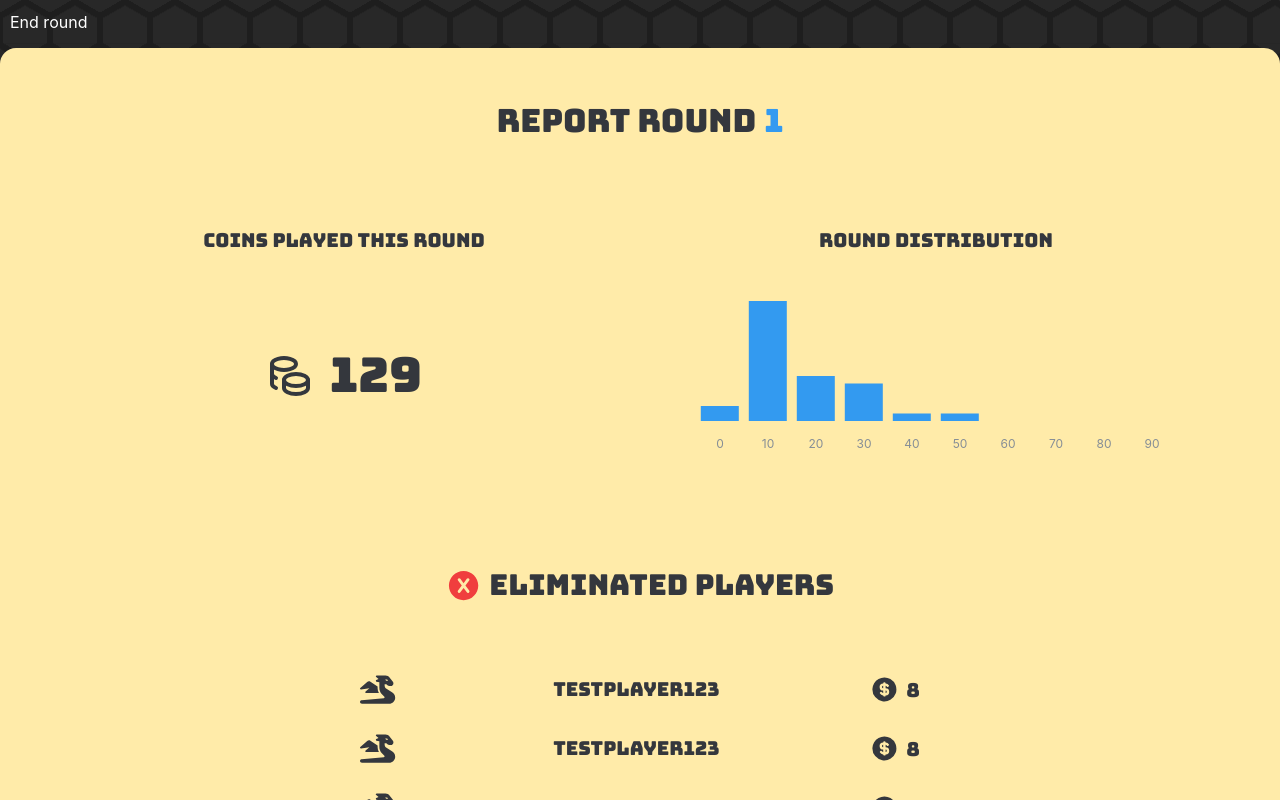
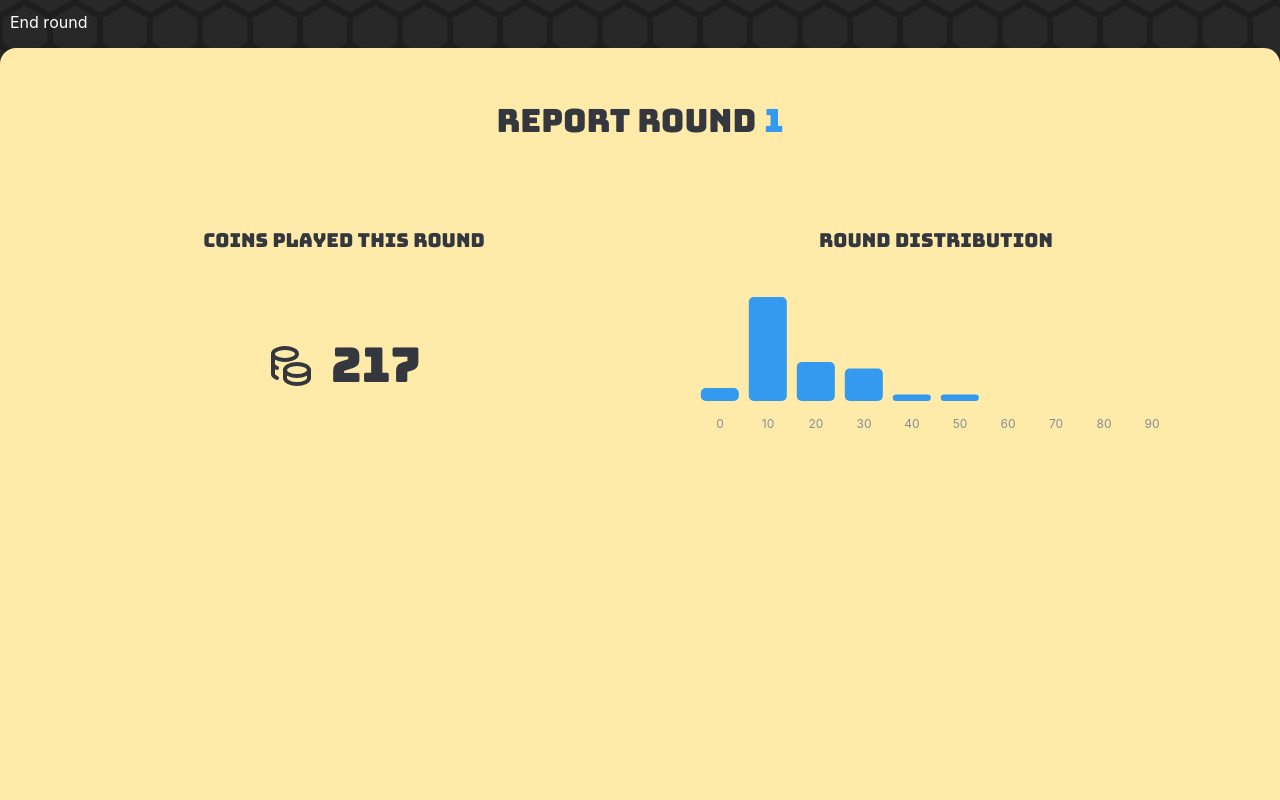
Before and after one commit to Olaelve5/coingame, a Next.js app in the folder app/: page /testing in a window 1280 px wide. Both pictures are taken after a click on the button "End round". Built offline with nearby package versions, Linux system fonts and the light colour scheme.

Commit message:
feat: update round distribution chart animation to be smoother

```diff
--- a/app/src/components/host/game/EliminationReport/EliminatedPlayers.tsx
+++ b/app/src/components/host/game/EliminationReport/EliminatedPlayers.tsx
@@ -34,10 +34,7 @@ const EliminatedPlayers = ({ playersEliminated }: EliminatedPlayersProps) => {
   };
 
   // Use test player if no real players are passed
-  const displayPlayers =
-    playersEliminated.length === 0
-      ? [testPlayer, testPlayer, testPlayer, testPlayer, testPlayer]
-      : playersEliminated;
+  const displayPlayers = playersEliminated.length === 0 ? [testPlayer] : playersEliminated;
 
   return (
     <div className={styles.container}>
--- a/app/src/components/host/game/EliminationReport/EliminationReport.tsx
+++ b/app/src/components/host/game/EliminationReport/EliminationReport.tsx
@@ -36,7 +36,7 @@ const EliminationReport = () => {
               transition={{ duration: 0.3, delay: 0.8, ease: "easeInOut" }}
             >
               <IconCoins className={styles.coinsIcon} />
-              <h2>129</h2>
+              <h2>217</h2>
             </motion.div>
           </div>
           <PlayedCoinsChart />
@@ -46,7 +46,7 @@ const EliminationReport = () => {
         <motion.div
           initial={{ opacity: 0, scale: 1 }}
           animate={{ opacity: 1, scale: 1 }}
-          transition={{ duration: 0.5, delay: 1.5, ease: "easeInOut" }}
+          transition={{ duration: 0.5, delay: 2, ease: "easeInOut" }}
         >
           <EliminatedPlayers playersEliminated={[]} />
         </motion.div>
--- a/app/src/components/host/game/EliminationReport/PlayedCoinsChart.tsx
+++ b/app/src/components/host/game/EliminationReport/PlayedCoinsChart.tsx
@@ -1,4 +1,5 @@
-import { AreaChart, BarChart } from "@mantine/charts";
+import React, { useState, useEffect } from "react";
+import { BarChart } from "@mantine/charts";
 import { useConnectionStore } from "@/store/connectionStore";
 import { getLastRoundChartData } from "@/utils/chartUtils";
 import styles from "./styles/PlayedcoinsChart.module.css";
@@ -7,32 +8,56 @@ import { motion } from "framer-motion";
 
 const PlayedCoinsChart = () => {
   const { game } = useConnectionStore();
+  const [showChart, setShowChart] = useState(false);
+  const [showLabels, setShowLabels] = useState(false);
 
   //   if (!game) return null;
 
-  //   const playersAlive = game.players.filter((player) => !player.eliminated);
+  // const playersAlive = game.players.filter((player) => !player.eliminated);
   const data = getLastRoundChartData([], 1);
+
+  useEffect(() => {
+    if (showChart) {
+      const timeout = setTimeout(() => {
+        setShowLabels(true);
+      }, 600); // Should be the same as the animation duration of the bars
+
+      return () => clearTimeout(timeout);
+    }
+  }, [showChart]);
 
   return (
     <div className={styles.container}>
       <StaggeredText text="Round Distribution" initialDelay={0.4} staggerSpeed={0.02} />
       <motion.div
-        initial={{ opacity: 0, scale: 1, y: 50 }}
+        initial={{ opacity: 0, scale: 1, y: 0 }}
         animate={{ opacity: 1, scale: 1, y: 0 }}
-        transition={{ duration: 0.3, delay: 1.1, ease: "easeInOut" }}
+        transition={{ duration: 0.3, delay: 0.7, ease: "easeInOut" }}
         className={styles.chartContainer}
+        onAnimationComplete={() => setShowChart(true)}
       >
+        {showChart && (
           <BarChart
-          h={180}
+            h={"100%"}
             data={data}
             dataKey="intervalLow"
             className={styles.chart}
+            classNames={{
+              axis: showLabels ? styles.axisVisible : styles.axisHidden,
+            }}
             yAxisProps={{ domain: [0, 20] }}
             series={[{ name: "count", color: "blue.5" }]}
             tickLine="none"
             gridAxis="none"
             withYAxis={false}
+            barProps={{
+              radius: 5,
+              isAnimationActive: true,
+              dataKey: "count",
+              animationDuration: 600,
+            }}
           />
+        )}
       </motion.div>
     </div>
   );
--- a/app/src/components/host/game/EliminationReport/styles/PlayedcoinsChart.module.css
+++ b/app/src/components/host/game/EliminationReport/styles/PlayedcoinsChart.module.css
@@ -14,6 +14,7 @@
   flex-direction: column;
   align-items: center;
   justify-content: center;
+  height: 160px;
 }
 
 .chart {
@@ -27,3 +28,13 @@
   font-size: 1.2rem;
   padding-bottom: 0.4rem;
 }
+
+.axisVisible {
+  opacity: 1;
+  transition: opacity 0.3s ease-in-out;
+}
+
+.axisHidden {
+  opacity: 0;
+  transition: opacity 0.3s ease-in-out;
+}
```
Lines whose indentation alone changed are shown as unchanged.
